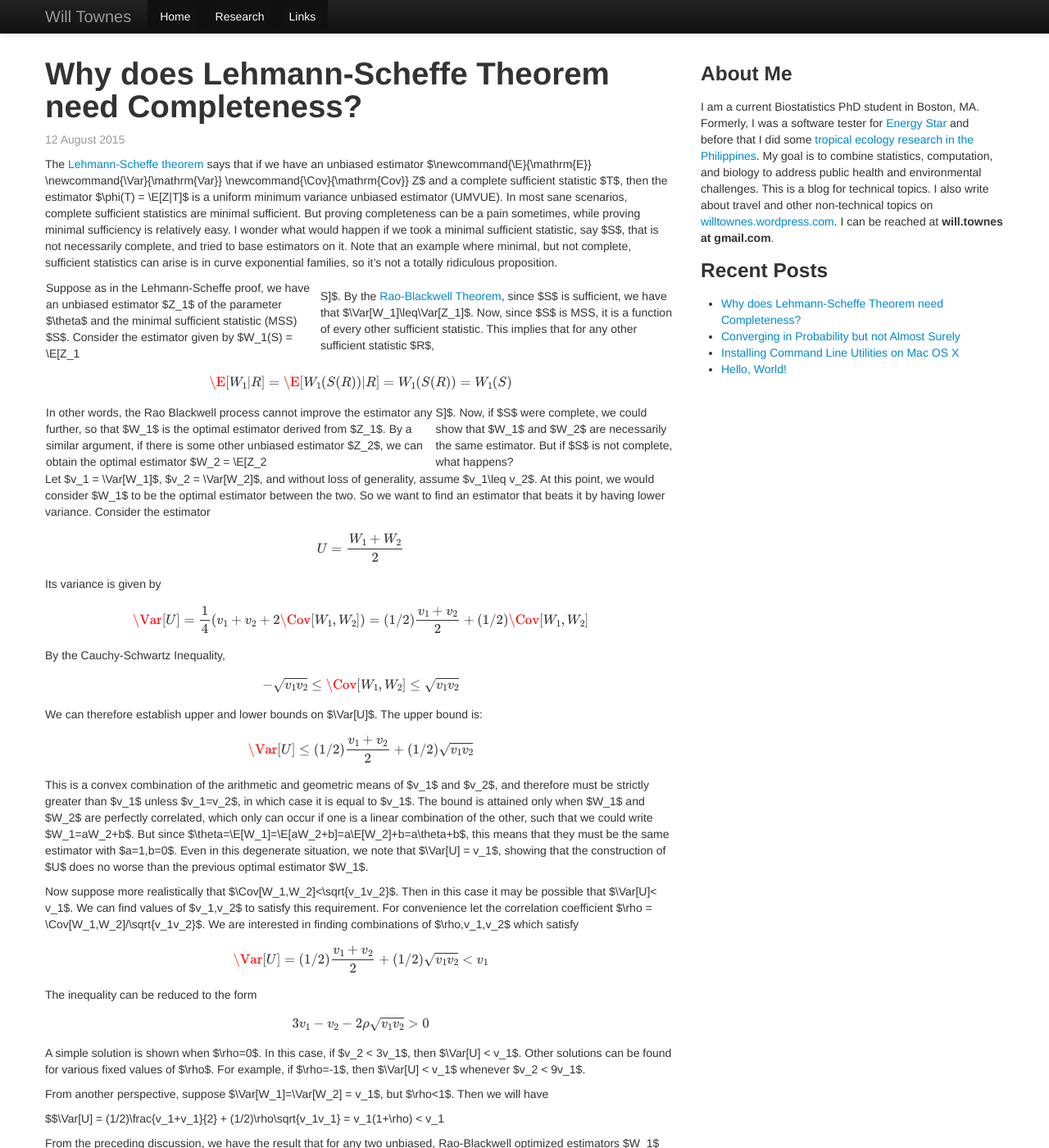
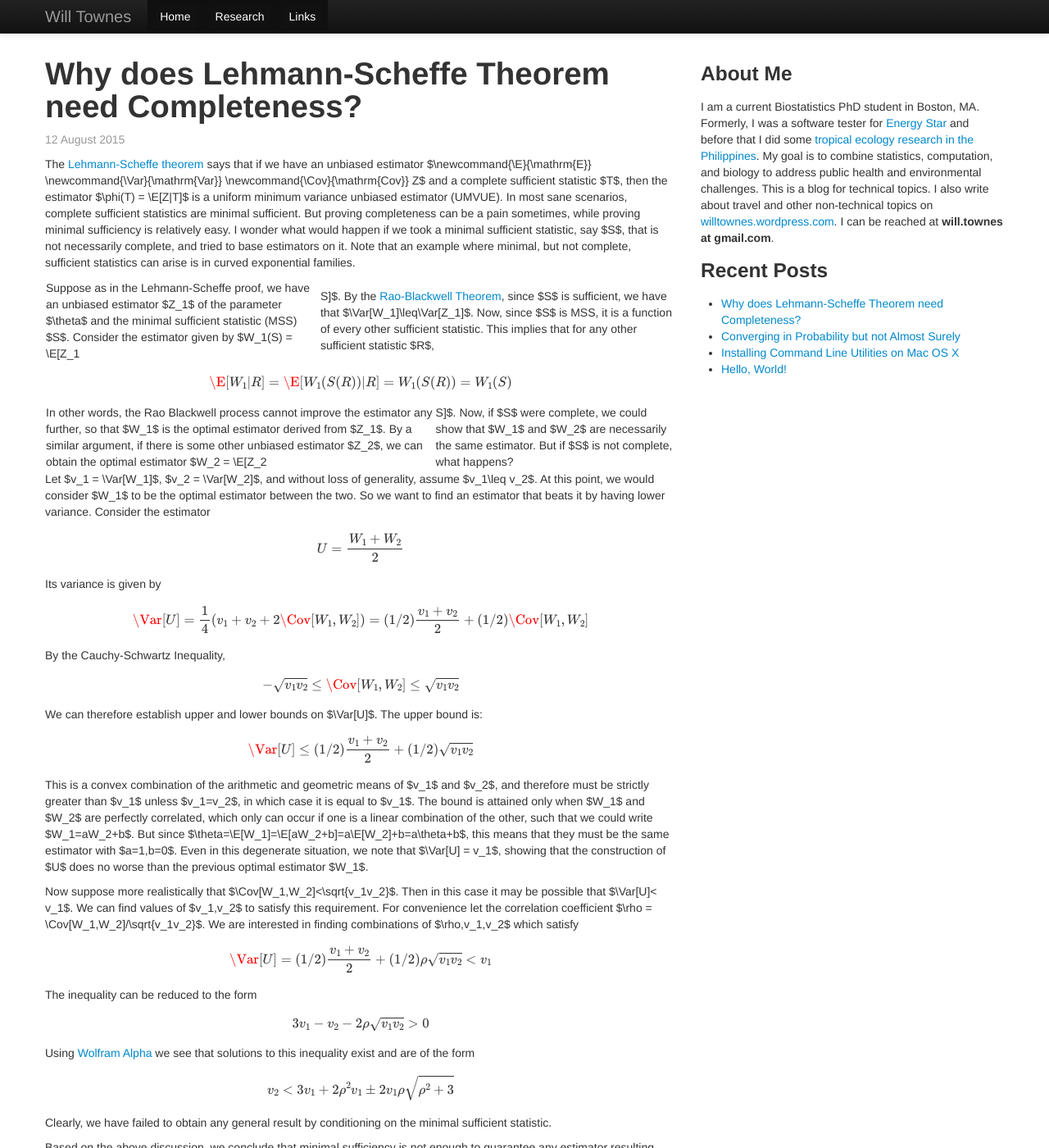
Before and after one commit to willtownes/willtownes.github.io, a Jekyll site: the page built from _posts/2015-08-12-lehmann-scheffe-completeness.md, in a window 1280 px wide and 1400 px high. Shown: the whole window at 82% size. Built offline with Jekyll 4.4.1, drawn with Linux system fonts in a browser that asks for light colours; formulas are drawn with MathJax 3; some of the changed text lies outside the part shown.

Commit message:
finished blog post, still need to replace $ symbols

```diff
--- a/_posts/2015-08-12-lehmann-scheffe-completeness.md
+++ b/_posts/2015-08-12-lehmann-scheffe-completeness.md
@@ -3,9 +3,10 @@ title: Why does Lehmann-Scheffe Theorem need Completeness?
 layout: post
 external: [latex]
 ---
+
 The [Lehmann-Scheffe theorem](https://en.wikipedia.org/wiki/Lehmann%E2%80%93Scheff%C3%A9_theorem) says that if we have an unbiased estimator $\newcommand{\E}{\mathrm{E}}
 \newcommand{\Var}{\mathrm{Var}}
-\newcommand{\Cov}{\mathrm{Cov}} Z$ and a complete sufficient statistic $T$, then the estimator $\phi(T) = \E[Z|T]$ is a uniform minimum variance unbiased estimator (UMVUE). In most sane scenarios, complete sufficient statistics are minimal sufficient. But proving completeness can be a pain sometimes, while proving minimal sufficiency is relatively easy. I wonder what would happen if we took a minimal sufficient statistic, say $S$, that is not necessarily complete, and tried to base estimators on it. Note that an example where minimal, but not complete, sufficient statistics can arise is in curve exponential families, so it's not a totally ridiculous proposition.
+\newcommand{\Cov}{\mathrm{Cov}} Z$ and a complete sufficient statistic $T$, then the estimator $\phi(T) = \E[Z|T]$ is a uniform minimum variance unbiased estimator (UMVUE). In most sane scenarios, complete sufficient statistics are minimal sufficient. But proving completeness can be a pain sometimes, while proving minimal sufficiency is relatively easy. I wonder what would happen if we took a minimal sufficient statistic, say $S$, that is not necessarily complete, and tried to base estimators on it. Note that an example where minimal, but not complete, sufficient statistics can arise is in curved exponential families.
 
 Suppose as in the Lehmann-Scheffe proof, we have an unbiased estimator $Z_1$ of the parameter $\theta$ and the minimal sufficient statistic (MSS) $S$. Consider the estimator given by $W_1(S) = \E[Z_1|S]$. By the [Rao-Blackwell Theorem](https://en.wikipedia.org/wiki/Rao%E2%80%93Blackwell_theorem), since $S$ is sufficient, we have that $\Var[W_1]\leq\Var[Z_1]$. Now, since $S$ is MSS, it is a function of every other sufficient statistic. This implies that for any other sufficient statistic $R$,
 
@@ -33,16 +34,16 @@ This is a convex combination of the arithmetic and geometric means of $v_1$ and
 
 Now suppose more realistically that $\Cov[W_1,W_2]<\sqrt{v_1v_2}$. Then in this case it may be possible that $\Var[U]< v_1$. We can find values of $v_1,v_2$ to satisfy this requirement. For convenience let the correlation coefficient $\rho = \Cov[W_1,W_2]/\sqrt{v_1v_2}$. We are interested in finding combinations of $\rho,v_1,v_2$ which satisfy
 
-$$\Var[U]  = (1/2)\frac{v_1+v_2}{2}+(1/2)\sqrt{v_1v_2} < v_1$$
+$$\Var[U]  = (1/2)\frac{v_1+v_2}{2}+(1/2)\rho\sqrt{v_1v_2} < v_1$$
 
 The inequality can be reduced to the form
 
 $$3v_1-v_2-2\rho\sqrt{v_1v_2} > 0$$
 
-A simple solution is shown when $\rho=0$. In this case, if $v_2 < 3v_1$, then $\Var[U] < v_1$. Other solutions can be found for various fixed values of $\rho$. For example, if $\rho=-1$, then $\Var[U] < v_1$ whenever $v_2 < 9v_1$.
+Using [Wolfram Alpha](http://www.wolframalpha.com/input/?i=3u-v-2psqrt%28u*v%29+%3E+0%3B+-1%3Cp%3C1%3B+u%3E0%3B+v%3E0) we see that solutions to this inequality exist and are of the form
 
-From another perspective, suppose $\Var[W_1]=\Var[W_2] = v_1$, but $\rho<1$. Then we will have
+$$v_2 < 3v_1 + 2\rho^2 v_1 \pm 2v_1\rho\sqrt{\rho^2+3}$$
 
-$$\Var[U] = (1/2)\frac{v_1+v_1}{2} + (1/2)\rho\sqrt{v_1v_1} = v_1(1+\rho) < v_1
+Clearly, we have failed to obtain any general result by conditioning on the minimal sufficient statistic.
 
-From the preceding discussion, we have the result that for any two unbiased, Rao-Blackwell optimized estimators $W_1$ and $W_2$
+Based on the above discussion, we conclude that minimal sufficiency is not enough to guarantee any estimator resulting from application of the Rao-Blackwell Theorem has optimal (smallest) variance. This reinforces the importance of the completeness property in proving an unbiased estimator has optimal variance using Lehmann-Scheffe.
```
